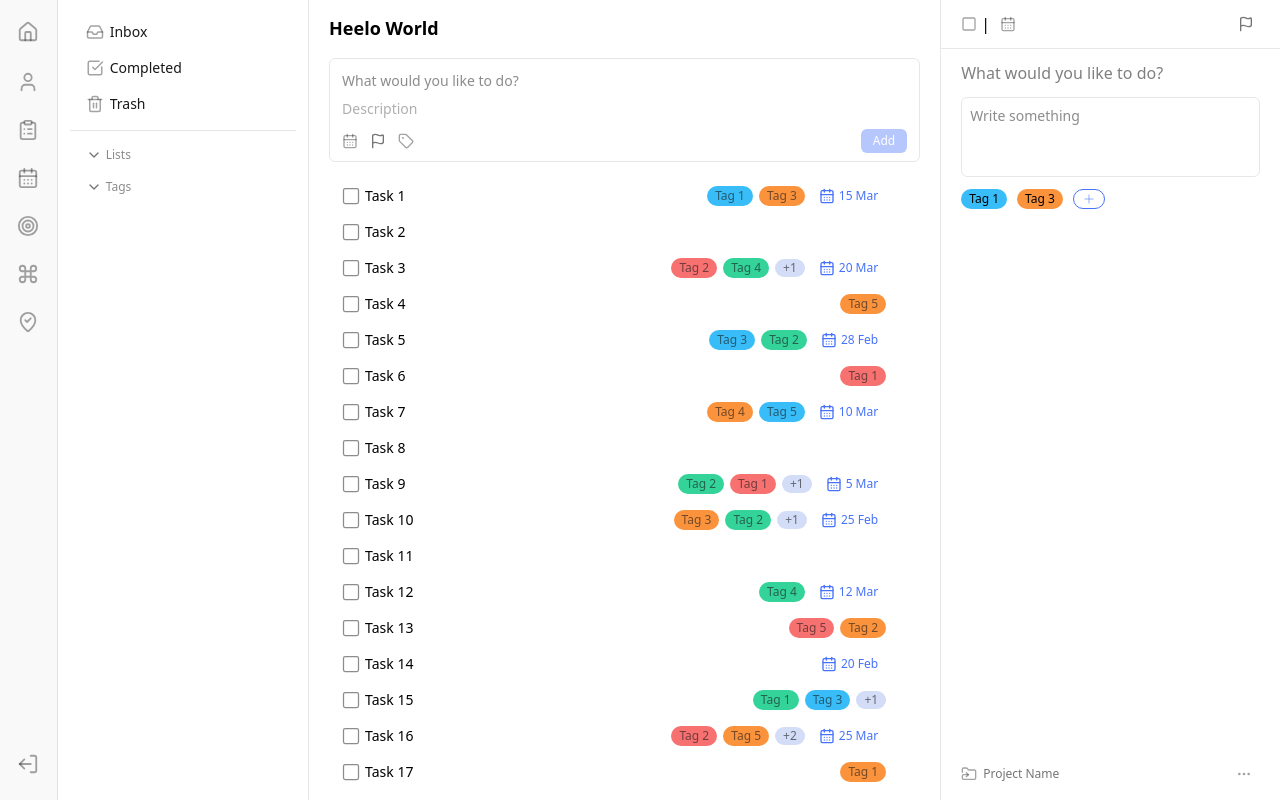
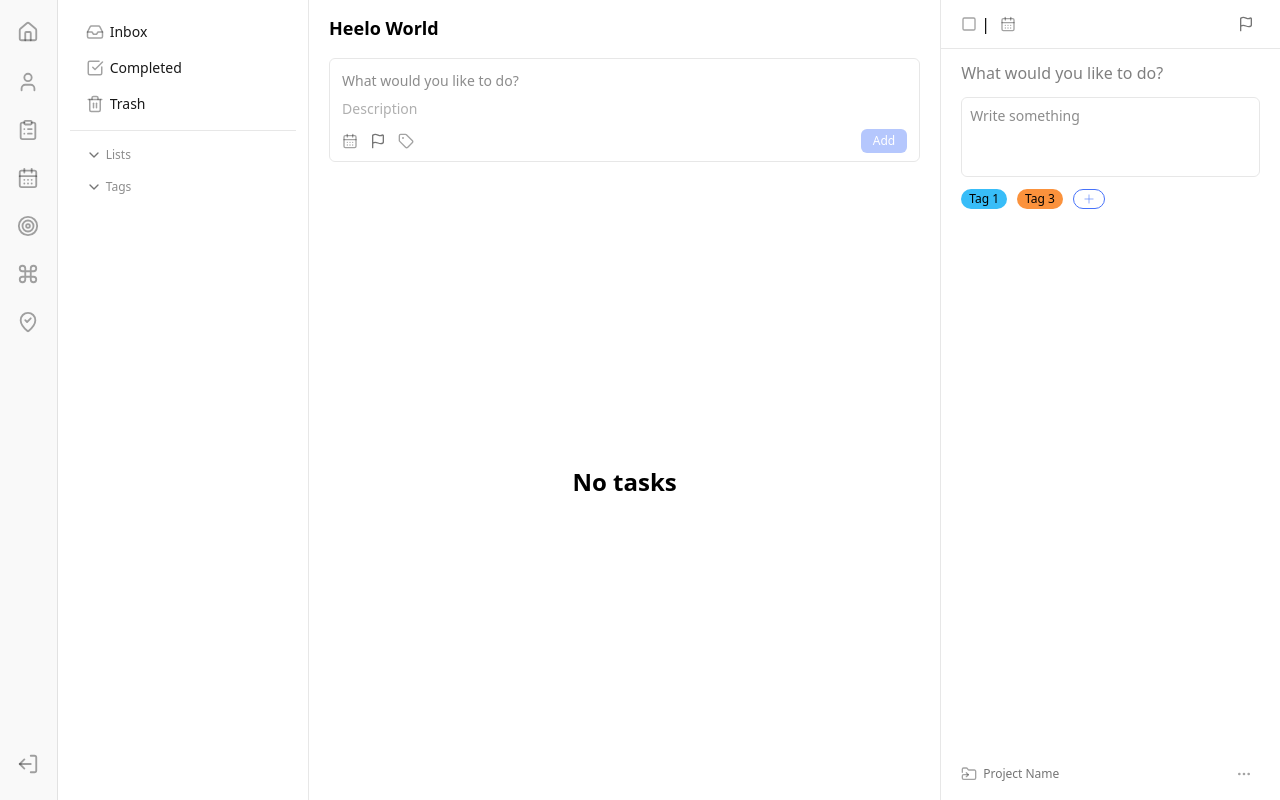
Before and after one commit to anishpawaskar/aimly-frontend, a React (Vite) app: page /projects/1/tasks in a window 1280 px wide. Built offline with nearby package versions, Linux system fonts and the light colour scheme.

Commit message:
feat: rending task list items

```diff
--- a/src/components/tasks/tasks-list.jsx
+++ b/src/components/tasks/tasks-list.jsx
@@ -1,4 +1,4 @@
-import { Link, useLocation } from "react-router";
+import { Link, useLocation, useParams } from "react-router";
 import { TASKS_DATA } from "./tasks.constant";
 import { Ellipsis, Square } from "lucide-react";
 import { useState } from "react";
@@ -12,13 +12,74 @@ import {
   TaskDropdownMenuContent,
   TaskDropdownMenuTrigger,
 } from "./task-dropdown-menu";
+import { useTaskPage } from "@/context/task-page-provider";
 
 export const TasksList = () => {
+  const { tasks, tags } = useTaskPage();
+
   const location = useLocation();
+  const params = useParams();
 
-  return (
+  const isProjectsPage = location.pathname.includes("projects");
+
+  let data;
+
+  if (isProjectsPage) {
+    data = tasks
+      .filter((task) => task.projectId === params?.projectId)
+      .map((task) => {
+        const tags = task.tags.map((tagId) => {
+          const existingTag = tags.find((tag) => tag._id === tagId);
+
+          return {
+            _id: existingTag._id,
+            name: existingTag.name,
+            color: existingTag.color,
+          };
+        });
+
+        return {
+          ...task,
+          tags,
+        };
+      })
+      .sort((a, b) => a.sortOrder - b.sortOrder);
+  } else {
+    data = tasks
+      .filter((task) => task.tags.includes(params?.tagId))
+      .map((task) => {
+        const tags = task.tags.map((tagId) => {
+          const existingTag = tags.find((tag) => tag._id === tagId);
+
+          return {
+            _id: existingTag._id,
+            name: existingTag.name,
+            color: existingTag.color,
+          };
+        });
+
+        return {
+          ...task,
+          tags,
+        };
+      })
+      .sort((a, b) => a.sortOrder - b.sortOrder);
+  }
+
+  return !!!data.length ? (
+    <div className="h-full w-full flex items-center justify-center">
+      <h3 className="text-2xl font-semibold">No tasks</h3>
+    </div>
+  ) : (
     <ul className="tasks-list overflow-y-auto">
-      {TASKS_DATA.map((task) => {
+      {data.map((task) => {
+        return <TaskListItem key={task._id} task={task} />;
+      })}
+    </ul>
+  );
+};
+
+const TaskListItem = ({ task }) => {
   const [date, setDate] = useState(
     task.dueDate ? new Date(task.dueDate) : null
   );
@@ -33,17 +94,13 @@ export const TasksList = () => {
         to={`${location.pathname}/${task._id}`}
         className="h-full flex flex-1 items-center"
       >
-              <button
-                className={"h-6 w-6 rounded-md flex items-center shrink-0"}
-              >
+        <button className={"h-6 w-6 rounded-md flex items-center shrink-0"}>
           <Square size={20} strokeWidth={1.5} className="text-gray/50" />
         </button>
-              <span className="task-title text-sm grow truncate">
-                {task.title}
-              </span>
+        <span className="task-title text-sm grow truncate">{task.title}</span>
       </Link>
       <div className="shrink-0 flex items-center gap-1.5">
-              {!!task.tags.length && (
+        {!!!task.tags.length && (
           <div className="tags-wrapper hidden shrink-0 sm:flex items-center gap-1.5">
             {task.tags.slice(0, 2).map((tag) => {
               return (
@@ -100,7 +157,88 @@ export const TasksList = () => {
       </div>
     </li>
   );
-      })}
-    </ul>
-  );
 };
+
+//  {TASKS_DATA.map((task) => {
+//         const [date, setDate] = useState(
+//           task.dueDate ? new Date(task.dueDate) : null
+//         );
+//         const [isCalendarOpen, setIsCalendarOpen] = useState(false);
+
+//         return (
+//           <li
+//             key={task._id}
+//             className="h-9 px-3 flex items-center gap-4 rounded-md hover:bg-cancel-btn-hover transition-colors group"
+//           >
+//             <Link
+//               to={`${location.pathname}/${task._id}`}
+//               className="h-full flex flex-1 items-center"
+//             >
+//               <button
+//                 className={"h-6 w-6 rounded-md flex items-center shrink-0"}
+//               >
+//                 <Square size={20} strokeWidth={1.5} className="text-gray/50" />
+//               </button>
+//               <span className="task-title text-sm grow truncate">
+//                 {task.title}
+//               </span>
+//             </Link>
+//             <div className="shrink-0 flex items-center gap-1.5">
+//               {!!task.tags.length && (
+//                 <div className="tags-wrapper hidden shrink-0 sm:flex items-center gap-1.5">
+//                   {task.tags.slice(0, 2).map((tag) => {
+//                     return (
+//                       <Link
+//                         style={{
+//                           background: tag.color,
+//                         }}
+//                         to={`/tags/${tag._id}/tasks`}
+//                         key={tag._id}
+//                         className="text-xs h-5 flex justify-center items-center max-w-[88px] rounded-full truncate text-gray/60 px-2 break-all"
+//                       >
+//                         {tag.name}
+//                       </Link>
+//                     );
+//                   })}
+//                   {task.tags.slice(2, task.tags.length).length > 0 && (
+//                     <span className="h-[18px] max-w-[88px] px-2 text-xs text-gray/60 rounded-full bg-[#D4DDF8] flex items-center">
+//                       +{task.tags.slice(2, task.tags.length).length}
+//                     </span>
+//                   )}
+//                 </div>
+//               )}
+//               {task.dueDate && (
+//                 <DatePicker
+//                   date={date}
+//                   setDate={setDate}
+//                   open={isCalendarOpen}
+//                   setOpen={setIsCalendarOpen}
+//                 >
+//                   <DatePickerTrigger
+//                   // TODO: change color if task due date is expired
+//                   />
+//                   <DatePickerContent
+//                     align={"start"}
+//                     alignOffset={70}
+//                     sideOffset={0}
+//                     clearState={() => {
+//                       setDate(null);
+//                     }}
+//                     onSelect={(date) => {
+//                       setDate(date);
+//                       setIsCalendarOpen(false);
+//                     }}
+//                   />
+//                 </DatePicker>
+//               )}
+//               {/* <button className="shrink-0 h-full sm:invisible sm:group-hover:visible">
+//                 <Ellipsis size={16} className="text-gray/40" />
+//               </button> */}
+//               <TaskDropdownMenu task={task}>
+//                 <TaskDropdownMenuTrigger />
+//                 <TaskDropdownMenuContent />
+//               </TaskDropdownMenu>
+//             </div>
+//           </li>
+//         );
+//       })}
```
Lines whose indentation alone changed are shown as unchanged.
